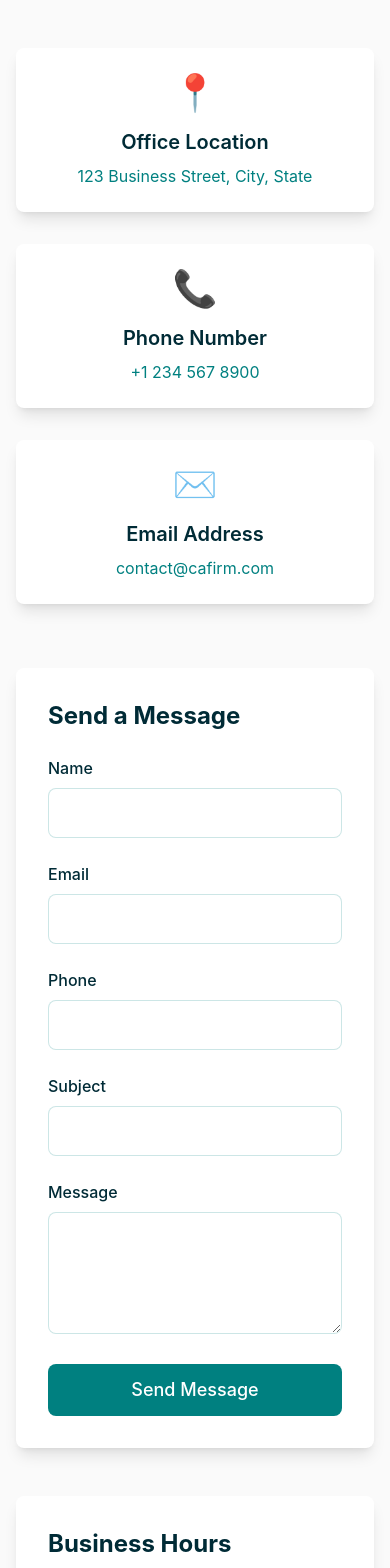
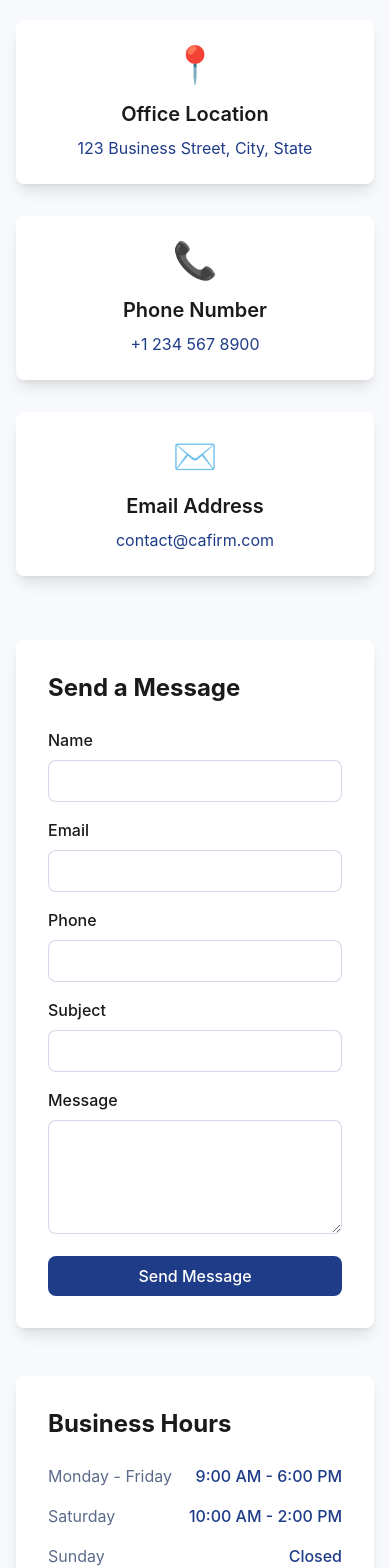
Before and after one commit to akshatbhayani16/as-dhruv, a React (Create React App) app: page /contact in a window 390 px wide. Shown: the part 300-1868 px from the top of the page. Built offline with nearby package versions, Linux system fonts and the light colour scheme.

Commit message:
Added content and css

```diff
--- a/src/components/Footer.jsx
+++ b/src/components/Footer.jsx
@@ -3,13 +3,13 @@ import { Link } from 'react-router-dom';
 
 const Footer = () => {
   return (
-    <footer className="bg-[#008080] text-white">
+    <footer className="bg-[#162060] text-white">
       <div className="container mx-auto px-4 py-12">
         <div className="grid grid-cols-1 md:grid-cols-4 gap-8">
           {/* Company Info */}
           <div>
             <h3 className="text-xl font-bold mb-4">CA Firm</h3>
-            <p className="text-[#E0FFFF]">
+            <p className="text-[#A8C3FF]">
               Your trusted partner in financial excellence and business growth.
             </p>
           </div>
@@ -18,10 +18,10 @@ const Footer = () => {
           <div>
             <h4 className="text-lg font-semibold mb-4">Quick Links</h4>
             <ul className="space-y-2">
-              <li><Link to="/" className="text-[#E0FFFF] hover:text-white transition-colors duration-200">Home</Link></li>
-              <li><Link to="/about" className="text-[#E0FFFF] hover:text-white transition-colors duration-200">About</Link></li>
-              <li><Link to="/services" className="text-[#E0FFFF] hover:text-white transition-colors duration-200">Services</Link></li>
-              <li><Link to="/contact" className="text-[#E0FFFF] hover:text-white transition-colors duration-200">Contact</Link></li>
+              <li><Link to="/" className="text-[#A8C3FF] hover:text-white transition-colors duration-200">Home</Link></li>
+              <li><Link to="/about" className="text-[#A8C3FF] hover:text-white transition-colors duration-200">About</Link></li>
+              <li><Link to="/services" className="text-[#A8C3FF] hover:text-white transition-colors duration-200">Services</Link></li>
+              <li><Link to="/contact" className="text-[#A8C3FF] hover:text-white transition-colors duration-200">Contact</Link></li>
             </ul>
           </div>
 
@@ -29,10 +29,10 @@ const Footer = () => {
           <div>
             <h4 className="text-lg font-semibold mb-4">Services</h4>
             <ul className="space-y-2">
-              <li className="text-[#E0FFFF]">Tax Planning</li>
-              <li className="text-[#E0FFFF]">Audit & Assurance</li>
-              <li className="text-[#E0FFFF]">Business Advisory</li>
-              <li className="text-[#E0FFFF]">GST Services</li>
+              <li className="text-[#A8C3FF]">Tax Planning</li>
+              <li className="text-[#A8C3FF]">Audit & Assurance</li>
+              <li className="text-[#A8C3FF]">Business Advisory</li>
+              <li className="text-[#A8C3FF]">GST Services</li>
             </ul>
           </div>
 
@@ -40,15 +40,15 @@ const Footer = () => {
           <div>
             <h4 className="text-lg font-semibold mb-4">Contact Info</h4>
             <ul className="space-y-2">
-              <li className="text-[#E0FFFF]">
+              <li className="text-[#A8C3FF]">
                 <i className="fas fa-map-marker-alt mr-2"></i>
                 123 Business Street, City, State
               </li>
-              <li className="text-[#E0FFFF]">
+              <li className="text-[#A8C3FF]">
                 <i className="fas fa-phone mr-2"></i>
                 +1 234 567 8900
               </li>
-              <li className="text-[#E0FFFF]">
+              <li className="text-[#A8C3FF]">
                 <i className="fas fa-envelope mr-2"></i>
                 info@cafirm.com
               </li>
@@ -57,8 +57,8 @@ const Footer = () => {
         </div>
 
         {/* Bottom Bar */}
-        <div className="border-t border-[#E0FFFF]/20 mt-8 pt-8 text-center">
-          <p className="text-[#E0FFFF]">
+        <div className="border-t border-[#A8C3FF]/20 mt-8 pt-8 text-center">
+          <p className="text-[#A8C3FF]">
             © {new Date().getFullYear()} CA Firm. All rights reserved.
           </p>
         </div>
--- a/src/components/Navbar.jsx
+++ b/src/components/Navbar.jsx
@@ -3,28 +3,28 @@ import { Link } from 'react-router-dom';
 
 const Navbar = () => {
   return (
-    <nav className="bg-[#008080] fixed w-full top-0 z-50">
+    <nav className="bg-[#1F3C88] fixed w-full top-0 z-50">
       <div className="container mx-auto px-4 py-4">
         <div className="flex justify-between items-center">
           <Link to="/" className="text-white text-2xl font-bold">CA Firm</Link>
           <ul className="flex space-x-8">
             <li>
-              <Link to="/" className="text-white hover:text-[#E0FFFF] transition-colors duration-200">
+              <Link to="/" className="text-white hover:text-[#A8C3FF] transition-colors duration-200">
                 Home
               </Link>
             </li>
             <li>
-              <Link to="/about" className="text-white hover:text-[#E0FFFF] transition-colors duration-200">
+              <Link to="/about" className="text-white hover:text-[#A8C3FF] transition-colors duration-200">
                 About
               </Link>
             </li>
             <li>
-              <Link to="/services" className="text-white hover:text-[#E0FFFF] transition-colors duration-200">
+              <Link to="/services" className="text-white hover:text-[#A8C3FF] transition-colors duration-200">
                 Services
               </Link>
             </li>
             <li>
-              <Link to="/contact" className="text-white hover:text-[#E0FFFF] transition-colors duration-200">
+              <Link to="/contact" className="text-white hover:text-[#A8C3FF] transition-colors duration-200">
                 Contact
               </Link>
             </li>
--- a/src/pages/Contact.jsx
+++ b/src/pages/Contact.jsx
@@ -44,7 +44,7 @@ const Contact = () => {
   ];
 
   return (
-    <div className="pt-20 bg-[#FAFAFA] min-h-screen">
+    <div className="pt-20 bg-[#F7F9FC] min-h-screen">
       <div className="container mx-auto px-4 py-16">
         {/* Page Title Section */}
         <div className="text-center mb-16">
@@ -52,7 +52,7 @@ const Contact = () => {
             initial={{ opacity: 0, y: -20 }}
             animate={{ opacity: 1, y: 0 }}
             transition={{ duration: 0.6 }}
-            className="text-4xl md:text-5xl font-bold text-[#002B36] mb-4"
+            className="text-4xl md:text-5xl font-bold text-[#1A1A1A] mb-4"
           >
             Contact Us
           </motion.h1>
@@ -60,9 +60,9 @@ const Contact = () => {
             initial={{ opacity: 0 }}
             animate={{ opacity: 1 }}
             transition={{ delay: 0.2, duration: 0.6 }}
-            className="text-[#002B36]/80 text-lg max-w-2xl mx-auto"
+            className="text-[#5C6B8A] text-lg max-w-2xl mx-auto"
           >
-            Get in touch with us for any inquiries or to schedule a consultation. We're here to help with all your financial needs.
+            Get in touch with us for any inquiries or to schedule a consultation
           </motion.p>
         </div>
 
@@ -80,8 +80,8 @@ const Contact = () => {
               className="bg-white p-6 rounded-lg shadow-lg text-center hover:shadow-xl transition-all duration-300 transform hover:-translate-y-1"
             >
               <div className="text-4xl mb-4">{info.icon}</div>
-              <h3 className="text-xl font-semibold text-[#002B36] mb-2">{info.title}</h3>
-              <p className="text-[#008080]">{info.details}</p>
+              <h3 className="text-xl font-semibold text-[#1A1A1A] mb-2">{info.title}</h3>
+              <p className="text-[#1F3C88]">{info.details}</p>
             </motion.a>
           ))}
         </div>
@@ -95,66 +95,68 @@ const Contact = () => {
             transition={{ duration: 0.6 }}
             className="bg-white rounded-lg shadow-lg p-8"
           >
-            <h2 className="text-2xl font-bold text-[#002B36] mb-6">Send a Message</h2>
-            <form onSubmit={handleSubmit} className="space-y-6">
+            <h2 className="text-2xl font-bold text-[#1A1A1A] mb-6">Send a Message</h2>
+            <form onSubmit={handleSubmit} className="space-y-4">
+              <div className="grid grid-cols-1 md:grid-cols-2 gap-4">
                 <div>
-                <label className="block text-[#002B36] font-medium mb-2">Name</label>
+                  <label className="block text-[#1A1A1A] font-medium mb-2">Name</label>
                   <input
                     type="text"
                     name="name"
                     value={formData.name}
                     onChange={handleChange}
-                  className="w-full px-4 py-3 border border-[#008080]/20 rounded-lg focus:outline-none focus:ring-2 focus:ring-[#008080] focus:border-transparent transition-all duration-200"
+                    className="w-full px-4 py-2 border border-[#1F3C88]/20 rounded-lg focus:outline-none focus:ring-2 focus:ring-[#1F3C88] focus:border-transparent transition-all duration-200"
                     required
                   />
                 </div>
                 <div>
-                <label className="block text-[#002B36] font-medium mb-2">Email</label>
+                  <label className="block text-[#1A1A1A] font-medium mb-2">Email</label>
                   <input
                     type="email"
                     name="email"
                     value={formData.email}
                     onChange={handleChange}
-                  className="w-full px-4 py-3 border border-[#008080]/20 rounded-lg focus:outline-none focus:ring-2 focus:ring-[#008080] focus:border-transparent transition-all duration-200"
+                    className="w-full px-4 py-2 border border-[#1F3C88]/20 rounded-lg focus:outline-none focus:ring-2 focus:ring-[#1F3C88] focus:border-transparent transition-all duration-200"
                     required
                   />
                 </div>
+              </div>
               <div>
-                <label className="block text-[#002B36] font-medium mb-2">Phone</label>
+                <label className="block text-[#1A1A1A] font-medium mb-2">Phone</label>
                 <input
                   type="tel"
                   name="phone"
                   value={formData.phone}
                   onChange={handleChange}
-                  className="w-full px-4 py-3 border border-[#008080]/20 rounded-lg focus:outline-none focus:ring-2 focus:ring-[#008080] focus:border-transparent transition-all duration-200"
+                  className="w-full px-4 py-2 border border-[#1F3C88]/20 rounded-lg focus:outline-none focus:ring-2 focus:ring-[#1F3C88] focus:border-transparent transition-all duration-200"
                   required
                 />
               </div>
               <div>
-                <label className="block text-[#002B36] font-medium mb-2">Subject</label>
+                <label className="block text-[#1A1A1A] font-medium mb-2">Subject</label>
                 <input
                   type="text"
                   name="subject"
                   value={formData.subject}
                   onChange={handleChange}
-                  className="w-full px-4 py-3 border border-[#008080]/20 rounded-lg focus:outline-none focus:ring-2 focus:ring-[#008080] focus:border-transparent transition-all duration-200"
+                  className="w-full px-4 py-2 border border-[#1F3C88]/20 rounded-lg focus:outline-none focus:ring-2 focus:ring-[#1F3C88] focus:border-transparent transition-all duration-200"
                   required
                 />
               </div>
               <div>
-                <label className="block text-[#002B36] font-medium mb-2">Message</label>
+                <label className="block text-[#1A1A1A] font-medium mb-2">Message</label>
                 <textarea
                   name="message"
                   value={formData.message}
                   onChange={handleChange}
                   rows="4"
-                  className="w-full px-4 py-3 border border-[#008080]/20 rounded-lg focus:outline-none focus:ring-2 focus:ring-[#008080] focus:border-transparent transition-all duration-200"
+                  className="w-full px-4 py-2 border border-[#1F3C88]/20 rounded-lg focus:outline-none focus:ring-2 focus:ring-[#1F3C88] focus:border-transparent transition-all duration-200"
                   required
                 ></textarea>
               </div>
               <button
                 type="submit"
-                className="w-full bg-[#008080] text-white py-3 px-6 rounded-lg hover:bg-[#008080]/90 transition-colors duration-200 font-medium text-lg"
+                className="w-full bg-[#1F3C88] text-white py-2 px-6 rounded-lg hover:bg-[#4A6CF7] transition-colors duration-200 font-medium"
               >
                 Send Message
               </button>
@@ -170,26 +172,26 @@ const Contact = () => {
           >
             {/* Business Hours */}
             <div className="bg-white rounded-lg shadow-lg p-8">
-              <h2 className="text-2xl font-bold text-[#002B36] mb-6">Business Hours</h2>
+              <h2 className="text-2xl font-bold text-[#1A1A1A] mb-6">Business Hours</h2>
               <div className="space-y-4">
                 <div className="flex justify-between items-center">
-                  <span className="text-[#002B36]/80">Monday - Friday</span>
-                  <span className="text-[#008080] font-medium">9:00 AM - 6:00 PM</span>
+                  <span className="text-[#5C6B8A]">Monday - Friday</span>
+                  <span className="text-[#1F3C88] font-medium">9:00 AM - 6:00 PM</span>
                 </div>
                 <div className="flex justify-between items-center">
-                  <span className="text-[#002B36]/80">Saturday</span>
-                  <span className="text-[#008080] font-medium">10:00 AM - 2:00 PM</span>
+                  <span className="text-[#5C6B8A]">Saturday</span>
+                  <span className="text-[#1F3C88] font-medium">10:00 AM - 2:00 PM</span>
                 </div>
                 <div className="flex justify-between items-center">
-                  <span className="text-[#002B36]/80">Sunday</span>
-                  <span className="text-[#008080] font-medium">Closed</span>
+                  <span className="text-[#5C6B8A]">Sunday</span>
+                  <span className="text-[#1F3C88] font-medium">Closed</span>
                 </div>
               </div>
             </div>
 
             {/* Map Section */}
             <div className="bg-white rounded-lg shadow-lg p-8">
-              <h2 className="text-2xl font-bold text-[#002B36] mb-6">Location</h2>
+              <h2 className="text-2xl font-bold text-[#1A1A1A] mb-6">Location</h2>
               <div className="h-64 bg-gray-200 rounded-lg">
                 {/* Add your map component or iframe here */}
                 <iframe
@@ -204,6 +206,16 @@ const Contact = () => {
               </div>
             </div>
 
+            {/* Why Choose Us */}
+            {/* <div className="bg-white rounded-lg shadow-lg p-8">
+              <h2 className="text-2xl font-bold text-[#1A1A1A] mb-6">Why Choose Us</h2>
+              <ul className="space-y-4">
+                <li className="flex items-start">
+                  <span className="text-[#4A6CF7] mr-3 mt-1">✓</span>
+                  <span className="text-[#5C6B8A]">Personalized attention and direct communication</span>
+                </li>
+              </ul>
+            </div> */}
           </motion.div>
         </div>
       </div>
--- a/src/pages/Home.jsx
+++ b/src/pages/Home.jsx
@@ -83,7 +83,7 @@ const Home = () => {
             >
               <Link
                 to="/contact"
-                className="inline-block bg-[#008080] text-white px-8 py-3 rounded-lg hover:bg-[#008080]/90 transition-colors duration-200 font-medium text-lg"
+                className="inline-block bg-[#1F3C88] text-white px-8 py-3 rounded-lg hover:bg-[#008080]/90 transition-colors duration-200 font-medium text-lg"
               >
                 Get Started
               </Link>
--- a/src/pages/Services.jsx
+++ b/src/pages/Services.jsx
@@ -94,13 +94,13 @@ const Services = () => {
   };
 
   return (
-    <div className="pt-20 bg-[#FAFAFA] min-h-screen">
+    <div className="pt-20 bg-[#F7F9FC]">
       <div className="container mx-auto px-4 py-16">
         <motion.h1
           initial={{ opacity: 0, y: -20 }}
           animate={{ opacity: 1, y: 0 }}
           transition={{ duration: 0.6 }}
-          className="text-4xl md:text-5xl font-bold text-center mb-4 text-[#002B36]"
+          className="text-4xl md:text-5xl font-bold text-center mb-4 text-[#1A1A1A]"
         >
           Our Services
         </motion.h1>
@@ -108,7 +108,7 @@ const Services = () => {
           initial={{ opacity: 0 }}
           animate={{ opacity: 1 }}
           transition={{ delay: 0.3, duration: 0.6 }}
-          className="text-center text-[#002B36]/80 mb-12 max-w-2xl mx-auto"
+          className="text-center text-[#5C6B8A] mb-12 max-w-2xl mx-auto"
         >
           Comprehensive financial and business solutions tailored to your needs
         </motion.p>
@@ -129,7 +129,7 @@ const Services = () => {
               }}
               className="bg-white rounded-xl shadow-lg overflow-hidden transform transition-all duration-300"
             >
-              <div className="bg-[#008080] text-white p-6">
+              <div className="bg-[#1F3C88] text-white p-6">
                 <h3 className="text-xl font-semibold">{category.title}</h3>
               </div>
               <div className="p-6">
@@ -142,12 +142,12 @@ const Services = () => {
                       transition={{ delay: 0.1 * serviceIndex }}
                       className="flex items-start group"
                     >
-                      <span className="text-[#00ACC1] mr-3 mt-1">
+                      <span className="text-[#4A6CF7] mr-3 mt-1">
                         <svg className="w-4 h-4" fill="none" stroke="currentColor" viewBox="0 0 24 24">
                           <path strokeLinecap="round" strokeLinejoin="round" strokeWidth="2" d="M5 13l4 4L19 7" />
                         </svg>
                       </span>
-                      <span className="text-[#002B36] group-hover:text-[#008080] transition-colors duration-200">
+                      <span className="text-[#1A1A1A] group-hover:text-[#1F3C88] transition-colors duration-200">
                         {service}
                       </span>
                     </motion.li>
```
Also changed, not shown: src/pages/About.jsx (+23 -23 lines). Lines whose indentation alone changed are shown as unchanged.
